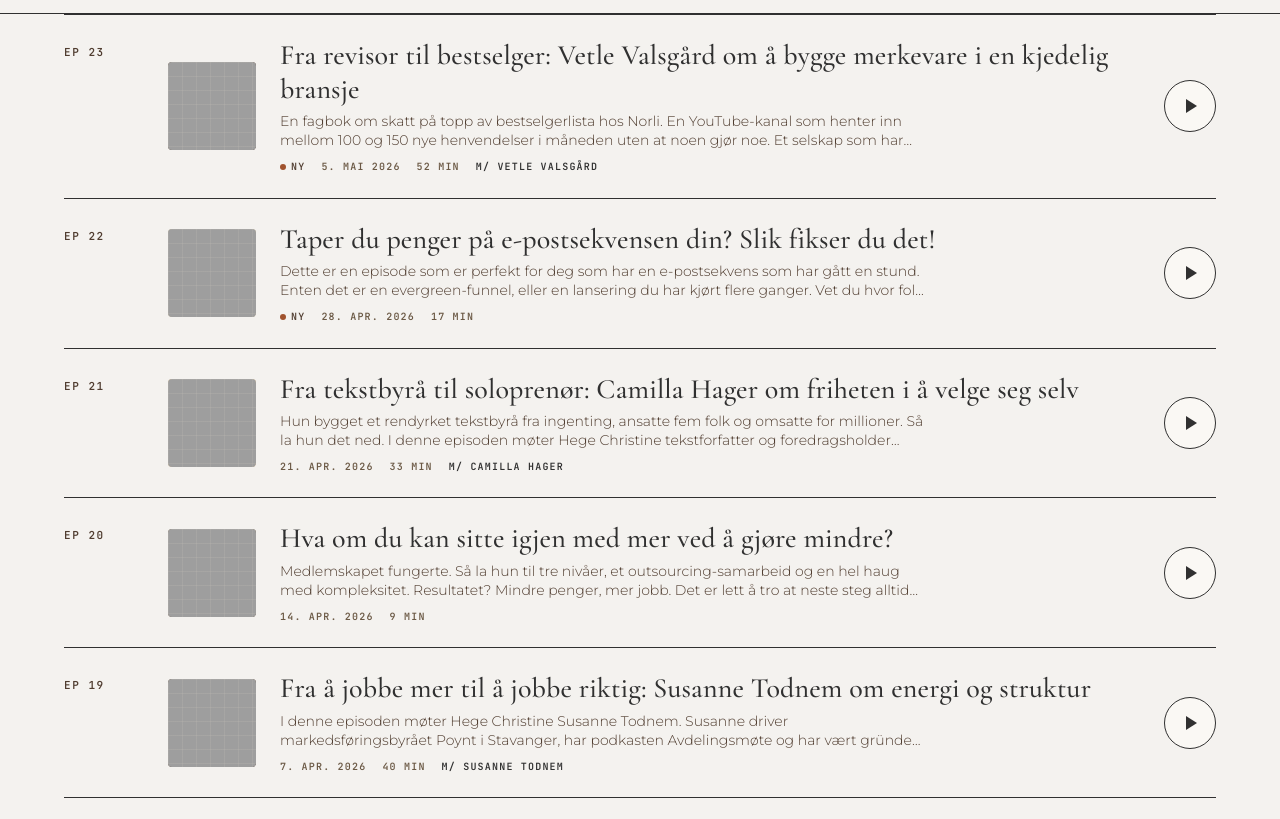
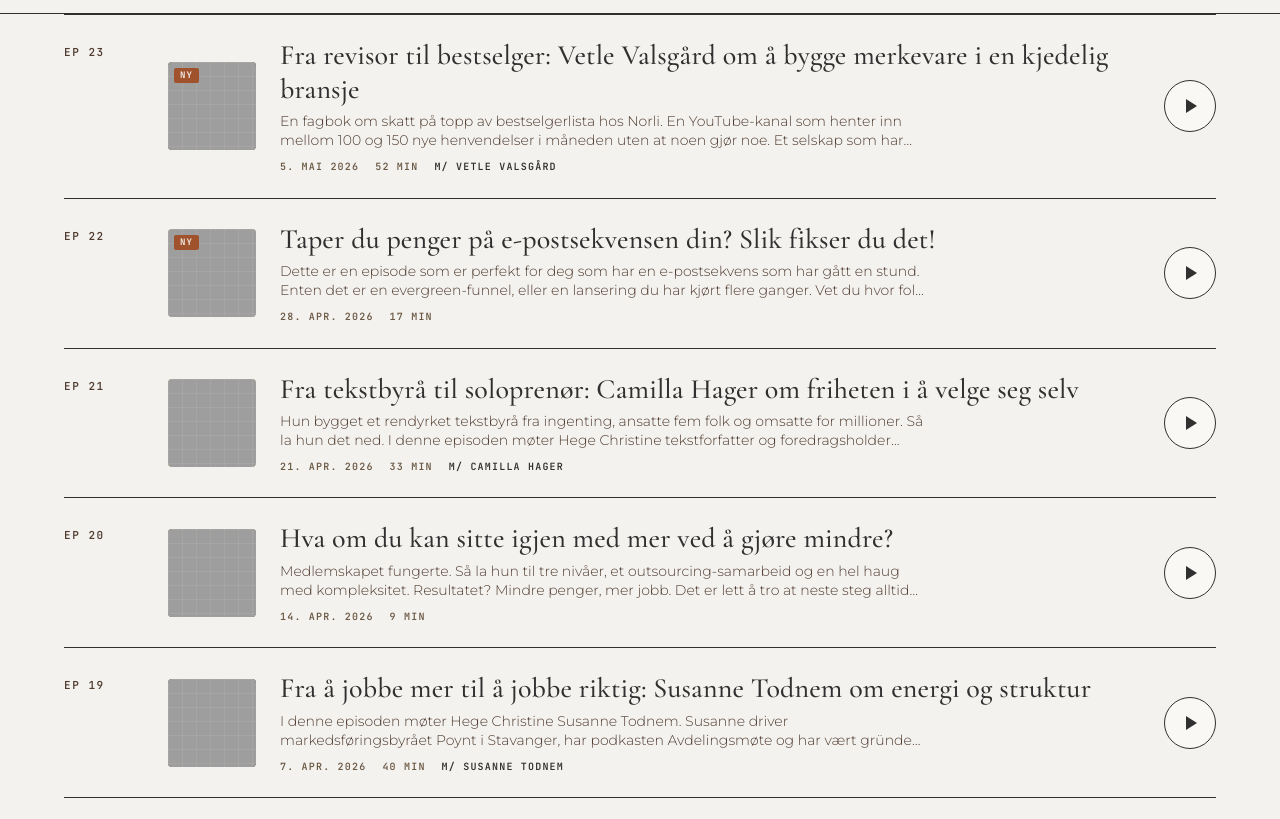
Before and after one commit to hegechristine/hegechristine.github.io, a plain HTML site: page podcast/index.html in a window 1280 px wide. Shown: the part 959-1778 px from the top of the page. Drawn offline with nearby package versions, Linux system fonts and the light colour scheme; grey boxes are pictures that could not be loaded; a script that the page names is missing.

Commit message:
podcast: NY-badge over cover øverst til venstre, ikke i meta-rad
Co-Authored-By: Claude Opus 4.7 (1M context) <noreply@anthropic.com>

```diff
--- a/podcast/index.html
+++ b/podcast/index.html
@@ -625,6 +625,22 @@
   .ep__art--rust  { background: var(--rust-400); color: var(--cream-100); }
   .ep__art--olive { background: var(--olive-600); color: var(--cream-100); }
   .ep__art-glyph { position: relative; z-index: 1; line-height: 1; }
+  .ep__art .new {
+    position: absolute;
+    top: 6px;
+    left: 6px;
+    z-index: 2;
+    background: var(--soft-rust);
+    color: var(--soft-bg);
+    font-family: var(--font-mono);
+    font-size: 9px;
+    font-weight: 700;
+    letter-spacing: 0.12em;
+    padding: 3px 6px;
+    border-radius: 2px;
+    line-height: 1;
+  }
+  .ep__art .new::before { display: none; }
 
   .ep__body { display: flex; flex-direction: column; gap: 6px; min-width: 0; }
   .ep__title {
@@ -2102,12 +2118,12 @@ function renderList(filter='all', q='') {
       <div class="ep__num">${epLabel}</div>
       <div class="ep__art ep__art--${ep.art}${ep.imageUrl ? ' ep__art--has-image' : ''}">
         ${artInner}
+        ${newBadge}
       </div>
       <div class="ep__body">
         <h3 class="ep__title">${ep.title}</h3>
         <p class="ep__desc">${ep.desc}</p>
         <div class="ep__meta">
-          ${newBadge}
           <span>${ep.date}</span>
           <span>${ep.dur}</span>
           ${guestBit}
```
